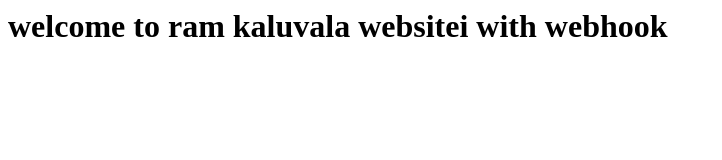
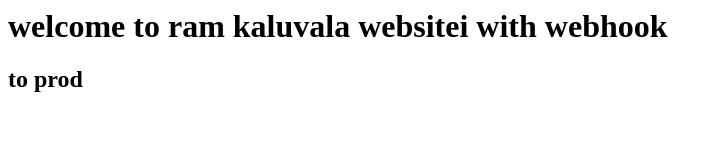
Before and after one commit to ramkaluvala/website, a plain HTML site: page index.html in a window 1280 px wide. Shown: the whole page, without its empty margins (0-722 px from the left). Drawn offline with Linux system fonts and the light colour scheme.

Commit message:
added to prod

```diff
--- a/index.html
+++ b/index.html
@@ -2,5 +2,6 @@
 	<title> jenkins cicd pipeline</title>
 <body>
 	<h1> welcome to ram kaluvala websitei with webhook </h1>
+	<h2> to prod</h2>
 </body>
 </html>
```
